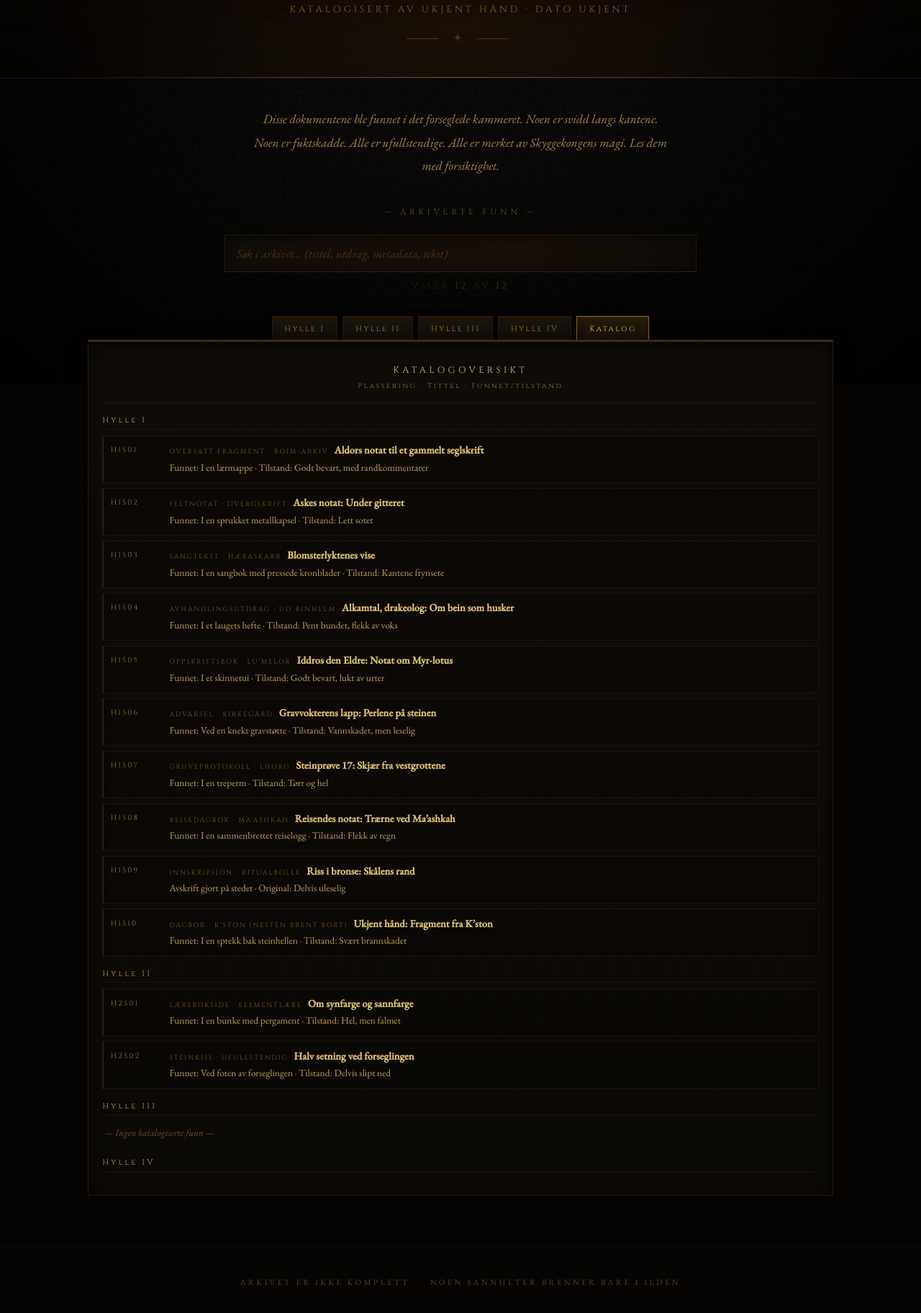
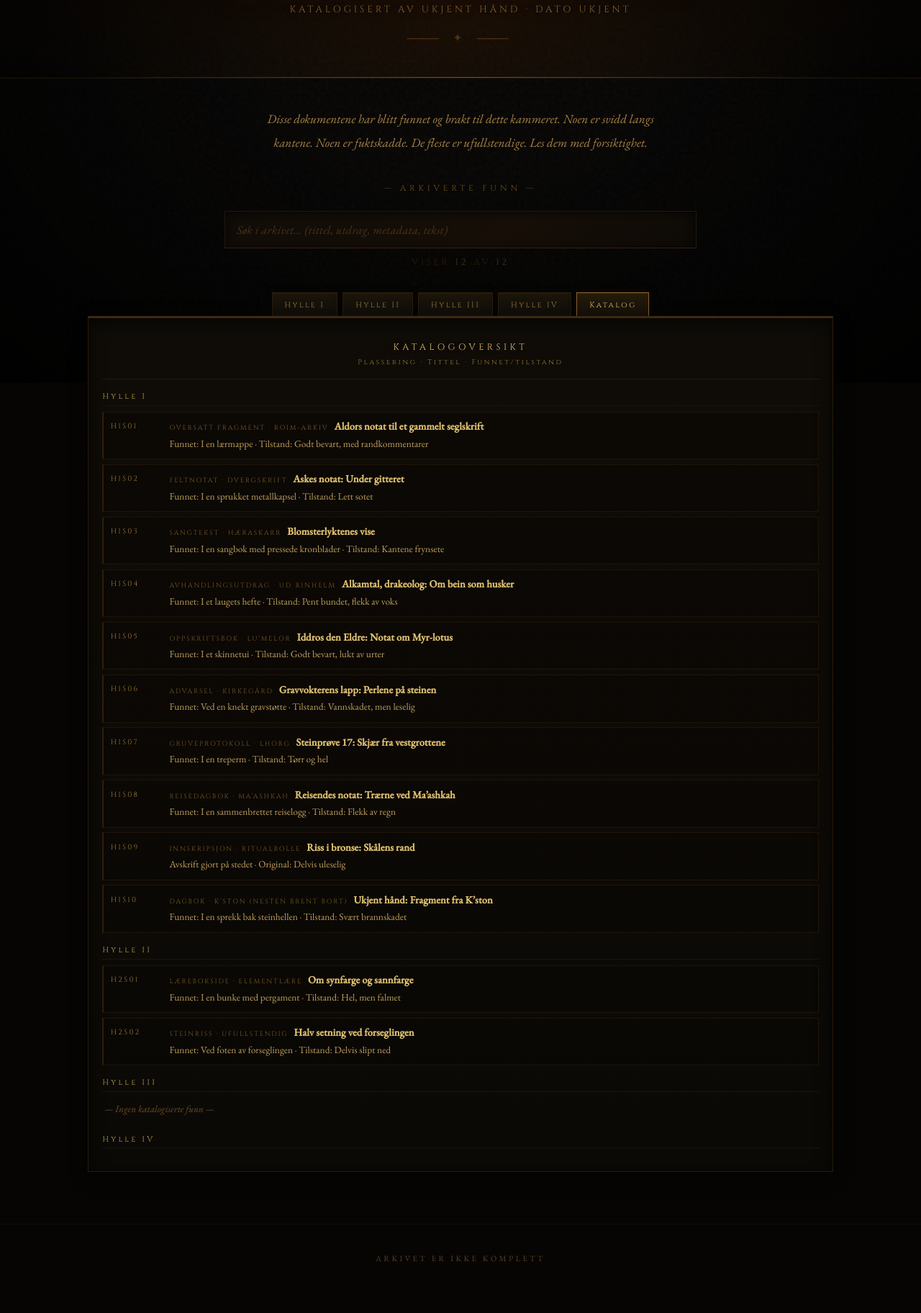
Before and after one commit to frydenlundsin/Arkiv, a plain HTML site: page v6.html in a window 1280 px wide. Shown: the part 268-2092 px from the top of the page at 72% size. After the commit the page ends 2063 px from the top, so only its background shows below. Drawn offline with nearby package versions, Linux system fonts and the light colour scheme.

Commit message:
Update v6.html

```diff
--- a/v6.html
+++ b/v6.html
@@ -997,8 +997,8 @@
 </header>
 
 <p class="intro">
-    Disse dokumentene ble funnet i det forseglede kammeret. Noen er svidd langs kantene.
-    Noen er fuktskadde. Alle er ufullstendige. Alle er merket av Skyggekongens magi.
+    Disse dokumentene har blitt funnet og brakt til dette kammeret. Noen er svidd langs kantene.
+    Noen er fuktskadde. De fleste er ufullstendige.
     Les dem med forsiktighet.
 </p>
 
@@ -1031,8 +1031,8 @@
         <div class="unlock-ornament">⸻ ✦ ⸻</div>
         <h2 class="unlock-title">Et skjult fragment trer frem</h2>
         <p class="unlock-msg">
-            Forseglingen slapp et dokument løs fra mørket.<br>
-            Søk etter det i arkivet.
+            En skuff har åpnet seg...<br>
+            Finn den i arkivet.
         </p>
         <div class="unlock-ornament">⸻ ✦ ⸻</div>
         <button class="unlock-close" id="unlock-close">Lukk</button>
@@ -1040,7 +1040,7 @@
 </div>
 
 <footer>
-    ARKIVET ER IKKE KOMPLETT &nbsp;·&nbsp; NOEN SANNHETER BRENNER BARE I ILDEN
+    ARKIVET ER IKKE KOMPLETT
 </footer>
 
 <script>
```
